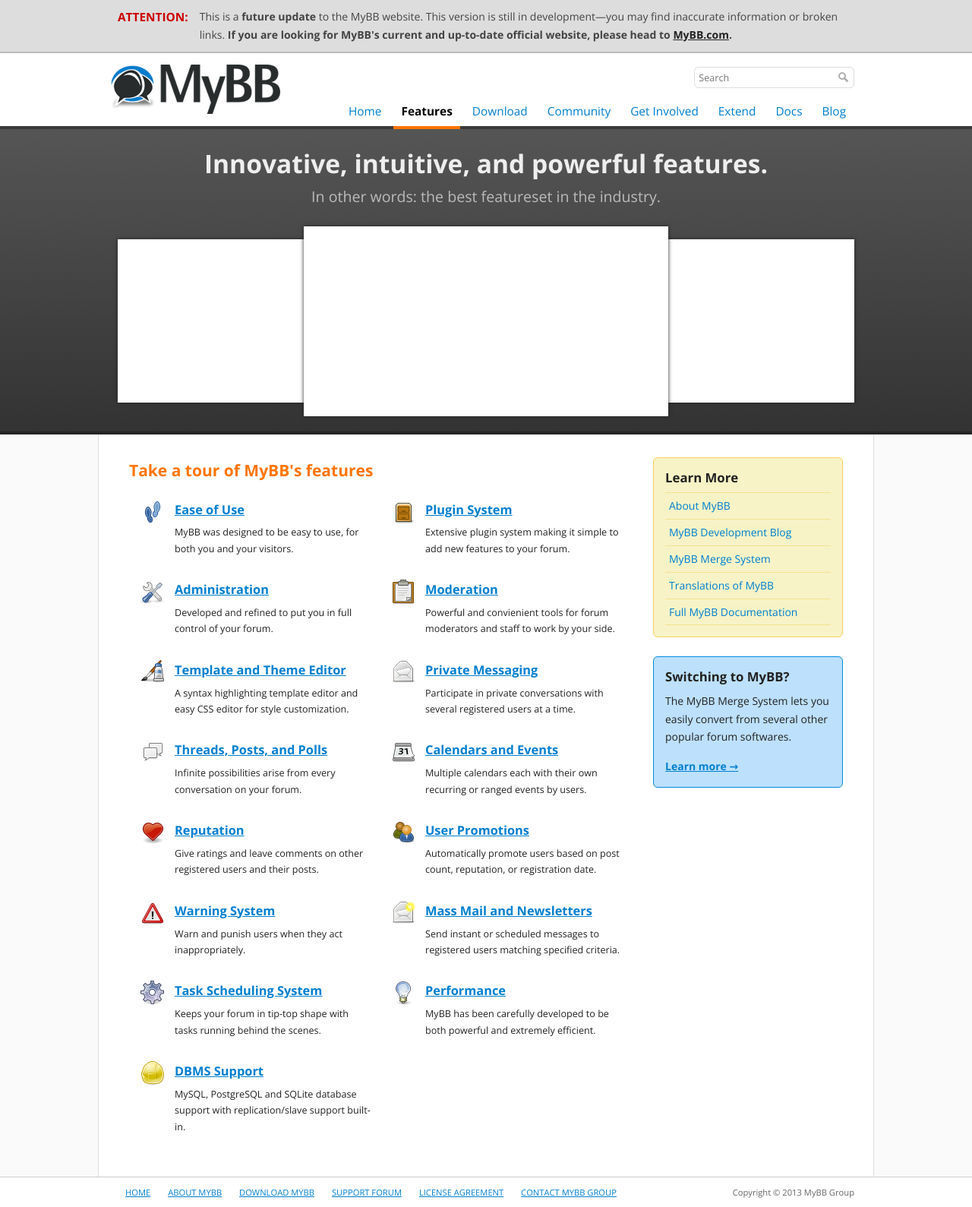
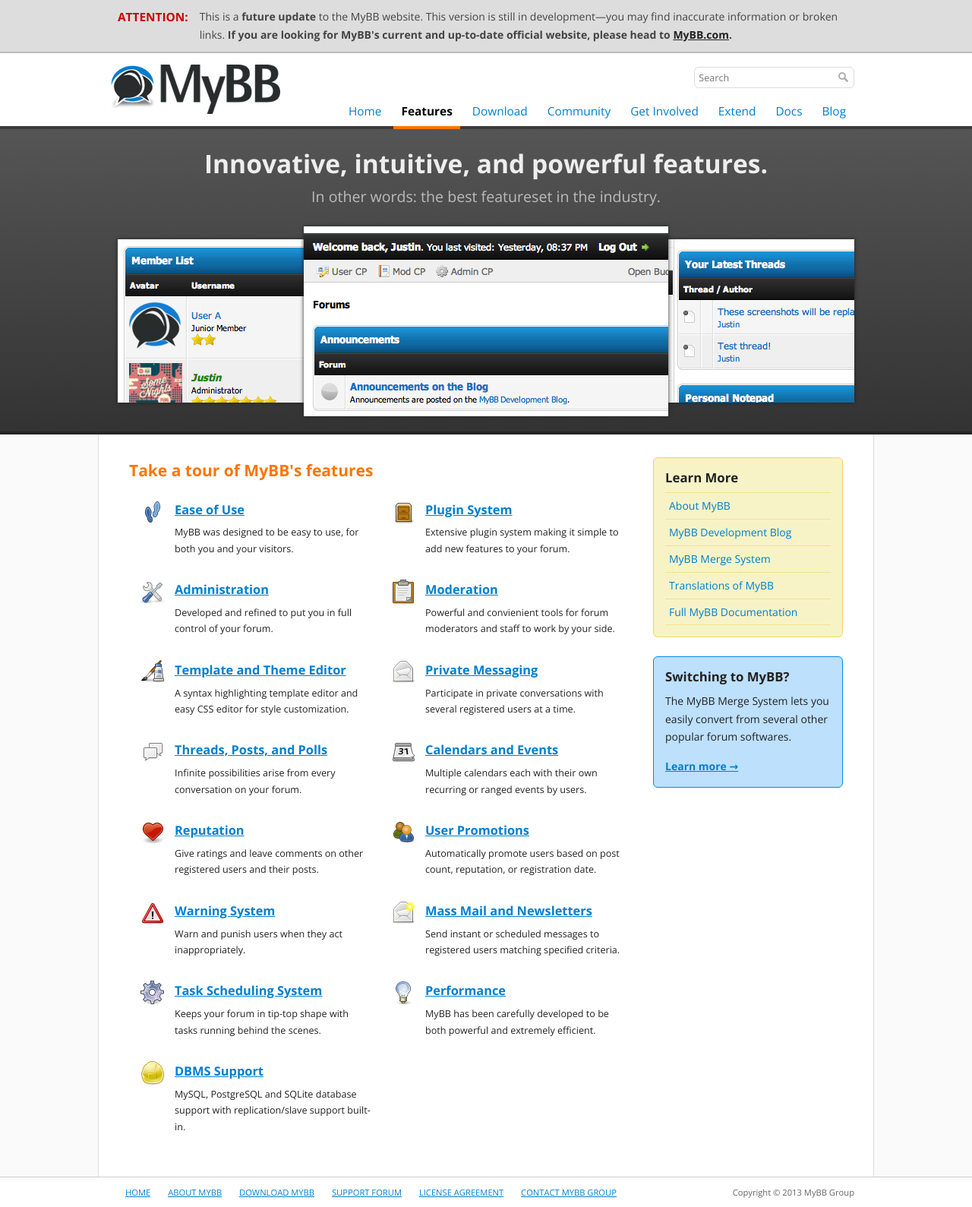
Before and after one commit to mybb/mybb.com, a Jekyll site: the page built from features/index.html, in a window 1280 px wide. Shown: the whole page at 76% size. Built offline with Jekyll 4.4.1, drawn with Linux system fonts in a browser that asks for light colours; nearby versions of some CDN libraries; Markdown is read by kramdown in place of the engine named in the settings.

Commit message:
Correcting minor path issues missed during conversion

```diff
--- a/_includes/header.html
+++ b/_includes/header.html
@@ -34,7 +34,7 @@
 	    <header>
 	    	<div class="wrapper">
 				<nav id="logoLink">
-					<a href="/">Go to MyBB homepage</a>
+					<a href="{{ site.baseurl }}">Go to MyBB homepage</a>
 				</nav>
 				<h1 id="pageName" class="visuallyHidden">MyBB - Free and Open Source Forum Software</h1>
 
--- a/assets/css/screen.css
+++ b/assets/css/screen.css
@@ -1035,7 +1035,7 @@
 }
 
 section#mainFeature.features div.screenshots .smallScreenshotRight {
-	background: #fff url("../images/tour/screenshots/home/small_screenshot_right.png");
+	background: #fff url("../images/tour/home/small_screenshot_right.png");
 	float: right;
 	width: 250px;
 	height: 215px;
@@ -1047,7 +1047,7 @@
 }
 
 section#mainFeature.features div.screenshots .smallScreenshotLeft {
-	background: #fff url("../images/tour/screenshots/home/small_screenshot_left.png");
+	background: #fff url("../images/tour/home/small_screenshot_left.png");
 	float: left;
 	width: 250px;
 	height: 215px;
@@ -1059,7 +1059,7 @@
 }
 
 section#mainFeature.features div.screenshots .largeScreenshot {
-	background: #fff url("../images/tour/screenshots/home/large_screenshot.png");
+	background: #fff url("../images/tour/home/large_screenshot.png");
 	width: 480px;
 	height: 250px;
 	position: relative;
```
